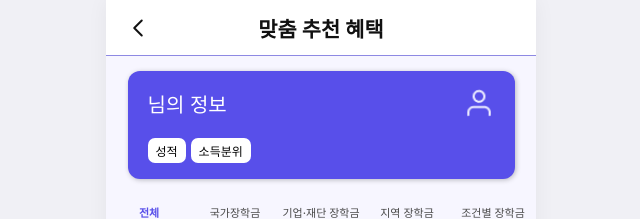
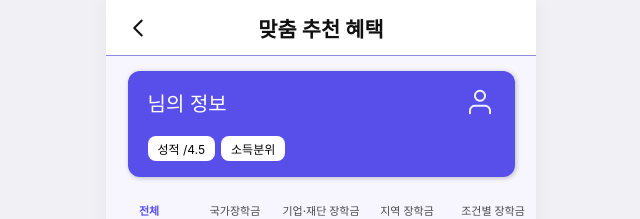
Before and after one commit to LikeLionUniv-INU-BeneFitU/BeneFitU-Frontend, a React (Vite) app: page /benefit in a window 1280 px wide. Shown: the top 219 px of the page, without its empty margins (319-959 px from the left). Built offline with nearby package versions, Linux system fonts and the light colour scheme; no server answers.

Commit message:
임시저장

```diff
--- a/src/components/UserInfoCard.jsx
+++ b/src/components/UserInfoCard.jsx
@@ -13,9 +13,7 @@ const PageWrapper = styled.div`
 // 전체 박스 (보라색)
 const Card = styled.div`
   width: 90%;
-
-  background-color: #584FEA;
-
+  background-color: #584fea;
   border-radius: 12px;
   box-shadow: 1px 1px 5px rgba(0, 0, 0, 0.25);
 
@@ -35,13 +33,13 @@ const TopRow = styled.div`
 
 const NameText = styled.p`
   font-size: 20px;
-  color: #FFFFFF;
+  color: #ffffff;
 `;
 
 // 마이페이지 이동 버튼
 const MyButton = styled.button`
-  width: 32px;
-  height: 32px;
+  width: 30px;
+  height: 30px;
   border: none;
   cursor: pointer;
   padding: 0;
@@ -52,20 +50,19 @@ const MyButton = styled.button`
   background-position: center;
 `;
 
-
 // 태그 관련 스타일
 const TagRow = styled.div`
   display: flex;
-  gap: 0 5px;
+  gap: 0 6px;
+  margin-top: 9px;
 `;
 
 const Tag = styled.span`
   font-size: 12px;
-  background-color: #FFFFFF;
+  background-color: #ffffff;
   color: #000000;
-  padding: 4px 8px;
-  margin-top: 9px;
-  border-radius: 7px;
+  padding: 4px 10px;
+  border-radius: 8px;
 `;
 
 export default function UserInfoCard({ name, gpa, incomeLevel, onMyClick }) {
@@ -75,10 +72,12 @@ export default function UserInfoCard({ name, gpa, incomeLevel, onMyClick }) {
       <Card>
         <TopRow>
           <NameText>{name}님의 정보</NameText>
-          <MyButton onClick={() => navigate('/my-page')/*마이페이지로 바꾸기*/ }></MyButton>
+          <MyButton
+            onClick={() => navigate('/my-page') /*마이페이지로 바꾸기*/}
+          ></MyButton>
         </TopRow>
         <TagRow>
-          <Tag>성적 {gpa}</Tag>
+          <Tag>성적 {gpa}/4.5</Tag>
           <Tag>소득분위 {incomeLevel}</Tag>
         </TagRow>
       </Card>
```
